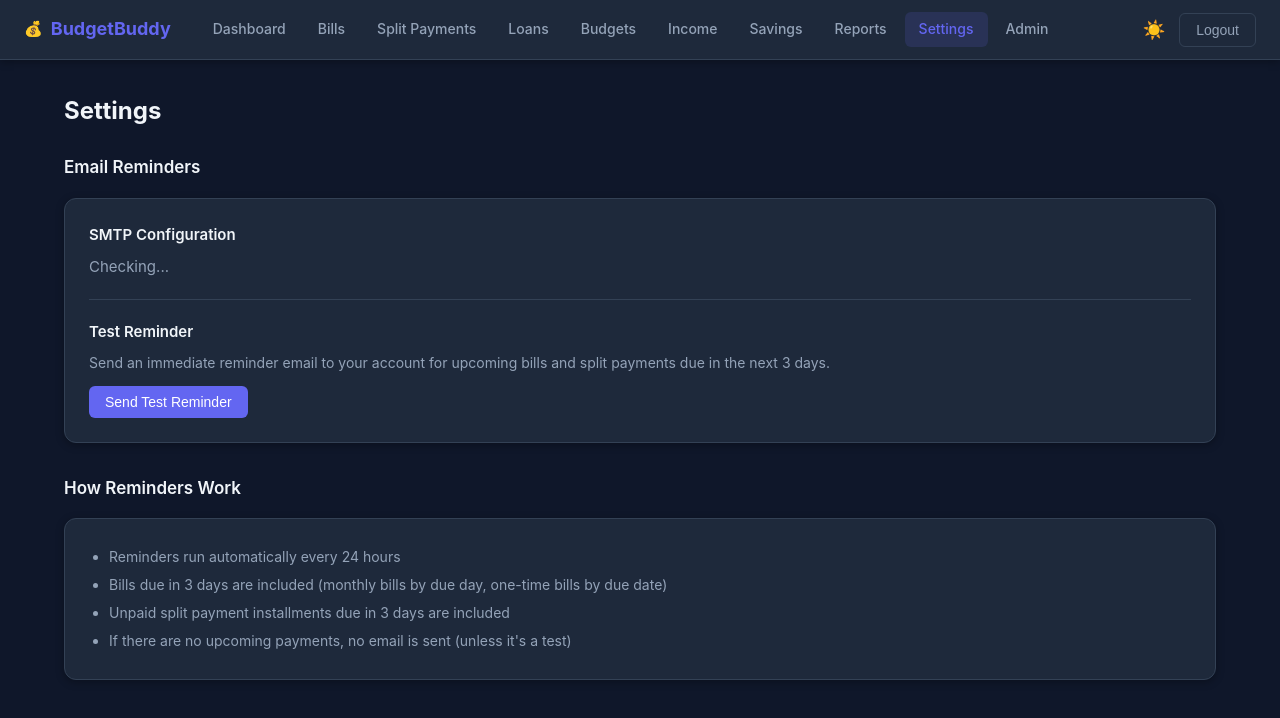
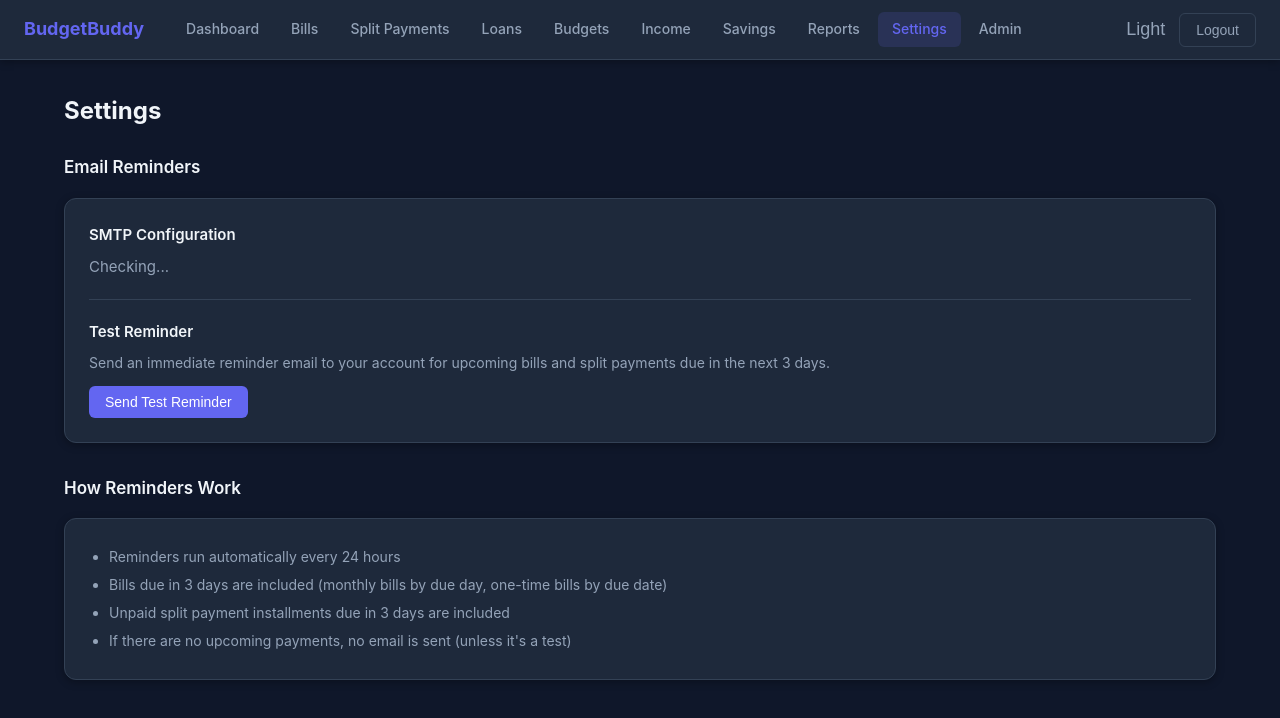
Before and after one commit to wolfej4/budgetapp, a React (Vite) app in the folder client/: page /settings in a window 1280 px wide. Shown: the top 718 px of the page. Built offline with nearby package versions, Linux system fonts and the light colour scheme; no server answers; sample sign-in values are in the browser's storage.

Commit message:
Remove emojis from navbar
- Remove money bag icon from brand
- Replace sun/moon emojis on theme toggle with Light/Dark text

https://claude.ai/code/session_01D55UcEtrPJMfx52ZRaRA9G

```diff
--- a/client/src/components/Navbar.jsx
+++ b/client/src/components/Navbar.jsx
@@ -37,7 +37,6 @@ export default function Navbar() {
       )}
       <nav className="navbar">
         <div className="navbar-brand">
-          <span className="brand-icon">💰</span>
           <span className="brand-name">BudgetBuddy</span>
         </div>
         <div className="navbar-links">
@@ -61,7 +60,7 @@ export default function Navbar() {
             title={theme === 'dark' ? 'Switch to light mode' : 'Switch to dark mode'}
             style={{ fontSize: 18 }}
           >
-            {theme === 'dark' ? '☀️' : '🌙'}
+            {theme === 'dark' ? 'Light' : 'Dark'}
           </button>
           <button className="btn btn-ghost" onClick={logout}>Logout</button>
         </div>
```
